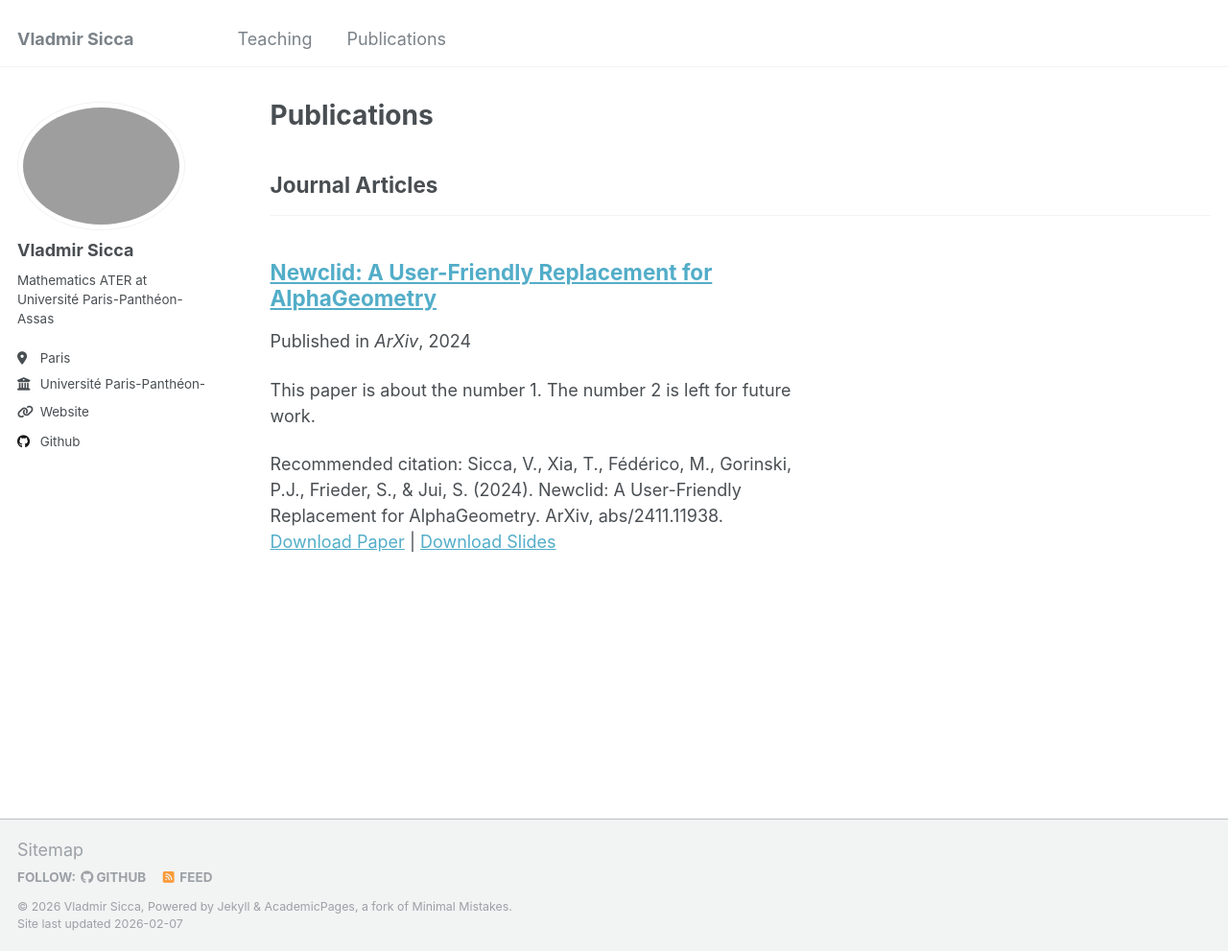
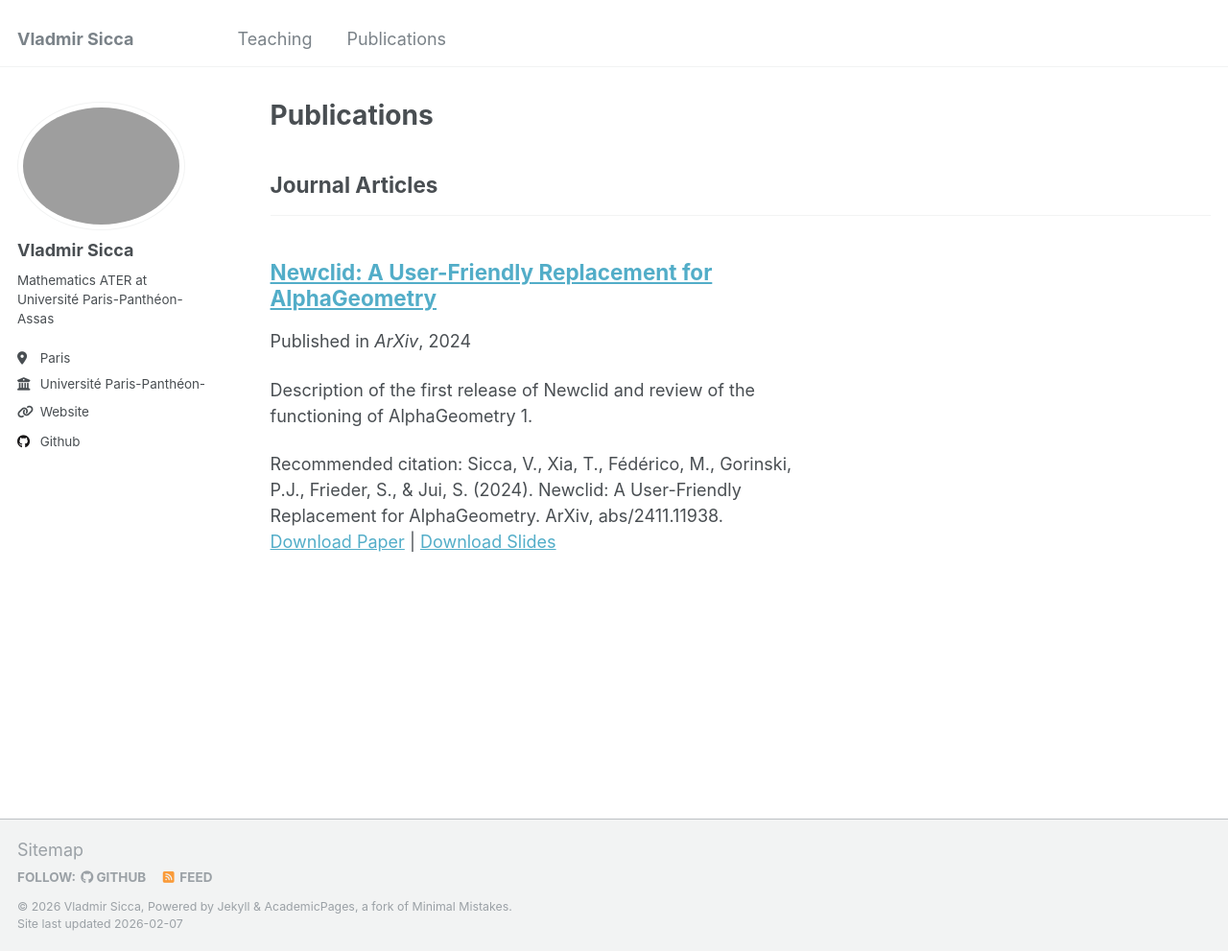
Before and after one commit to vladmirsicca/vladmirsicca.github.io, a Jekyll site: the page built from _pages/publications.html, in a window 1280 px wide and 991 px high. Shown: the whole window at 96% size. Built offline with Jekyll 4.4.1, drawn with Linux system fonts in a browser that asks for light colours.

Commit message:
Update newclid_user_friendly_replacement_for_alphageometry2009-10-01-paper-title-number-1.md
Adjusted description of Newclid paper.

```diff
--- a/_publications/newclid_user_friendly_replacement_for_alphageometry2009-10-01-paper-title-number-1.md
+++ b/_publications/newclid_user_friendly_replacement_for_alphageometry2009-10-01-paper-title-number-1.md
@@ -3,7 +3,7 @@ title: "Newclid: A User-Friendly Replacement for AlphaGeometry"
 collection: preprints
 category: manuscripts
 permalink: /publication/newclid_user_friendly_replacement_for_alphageometry
-excerpt: 'This paper is about the number 1. The number 2 is left for future work.'
+excerpt: 'Description of the first release of Newclid and review of the functioning of AlphaGeometry 1.'
 date: 2024-11-18
 venue: 'ArXiv'
 slidesurl: ''
```
